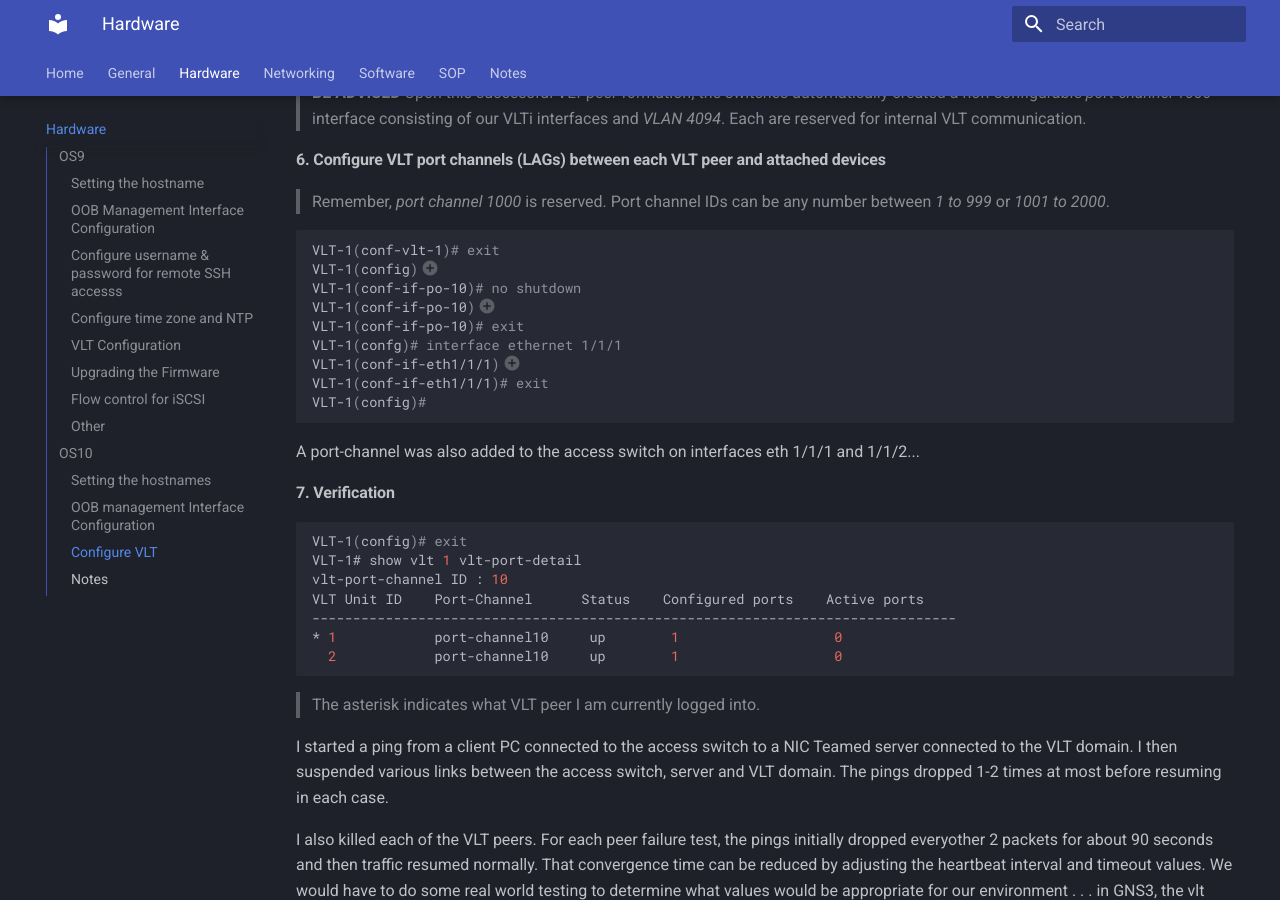
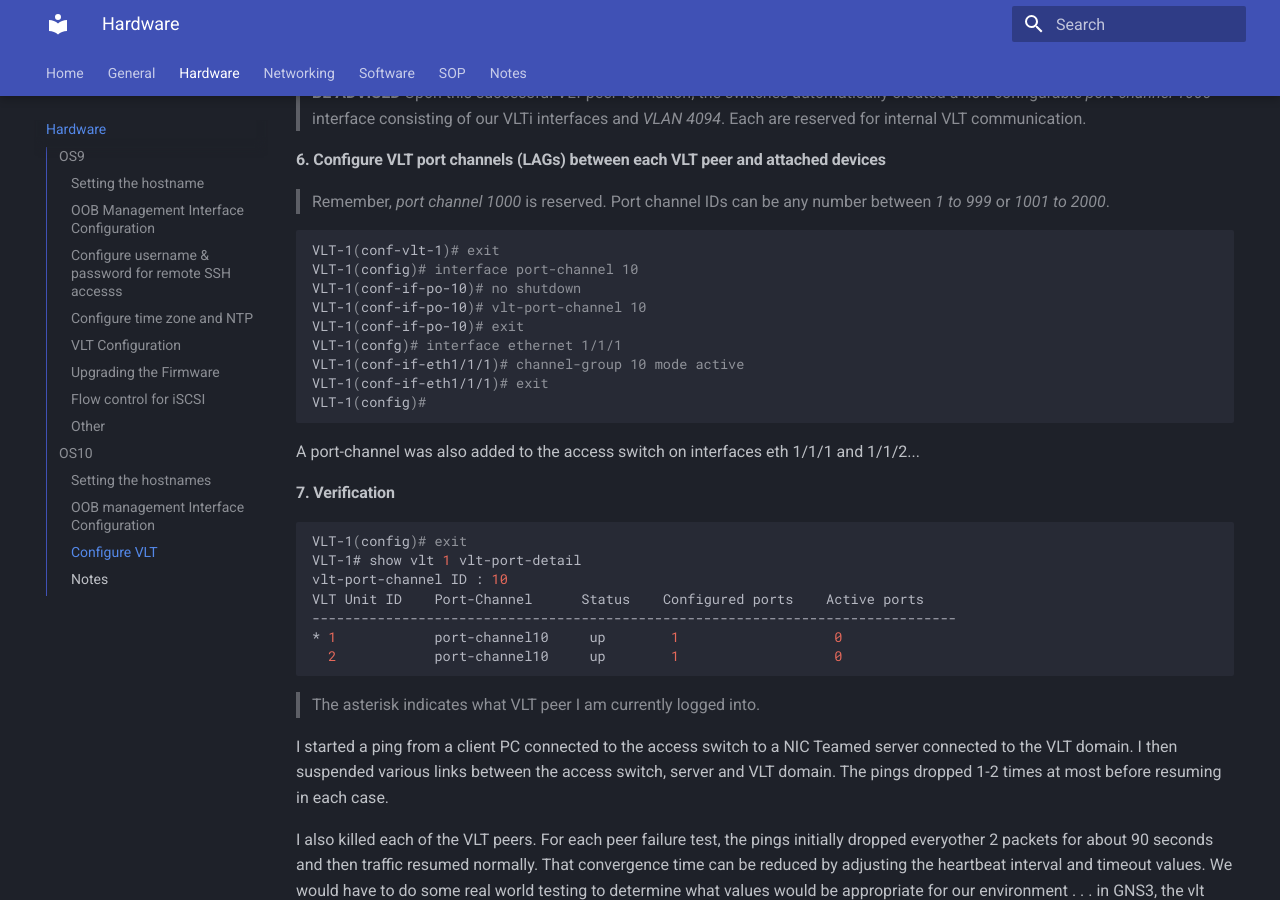
Before and after one commit to rmscode/binary-garden, an MkDocs documentation site: the page built from docs/hardware/hardware.md, in a window 1280 px wide and 900 px high, scrolled down 7604 px. Built offline with MkDocs 1.6.1 and Material for MkDocs 9.7.7, drawn with Linux system fonts in a browser that asks for light colours; some of the changed lines change nothing that is shown.

Commit message:
update hardware.md

````diff
--- a/docs/hardware/hardware.md
+++ b/docs/hardware/hardware.md
@@ -364,19 +364,15 @@
 
 ```bash
 VLT-1(conf-vlt-1)# exit
-VLT-1(config)# interface port-channel 10   `# (1)!`
+VLT-1(config)# interface port-channel 10
 VLT-1(conf-if-po-10)# no shutdown
-VLT-1(conf-if-po-10)# vlt-port-channel 10   # (2)!
+VLT-1(conf-if-po-10)# vlt-port-channel 10
 VLT-1(conf-if-po-10)# exit
 VLT-1(confg)# interface ethernet 1/1/1
-VLT-1(conf-if-eth1/1/1)# channel-group 10 mode active   # (3)!
+VLT-1(conf-if-eth1/1/1)# channel-group 10 mode active
 VLT-1(conf-if-eth1/1/1)# exit
 VLT-1(config)#
 ```
-
-1. Creating the port channel
-2. Enabling VLT on the port channel
-3. Assigning port channel to interface
 
 A port-channel was also added to the access switch on interfaces eth 1/1/1 and 1/1/2...
 
@@ -435,10 +431,10 @@
 !
 interface ethernet1/1/2
  no shutdown
- channel-group 20 mode active # (1)!
+ channel-group 20 mode active
  no switchport
  flowcontrol receive off
-ACCESS(conf-if-eth1/1/2)# no channel-group #(2)!
+ACCESS(conf-if-eth1/1/2)# no channel-group
 ACCESS(conf-if-eth1/1/2)# show configuration
 !
 interface ethernet1/1/2
@@ -446,9 +442,6 @@
  switchport access vlan 1
  flowcontrol receive off
 ```
-
-1. This is what I needed to remove
-2. Used no command to remove
 
 **Orphan port** - I saw this in the Dell docs a few times an had no idea what it referred to. Whenever they use that term, they are making reference to a port that is NOT part of a VLT port-channel (LAG).
 
````
